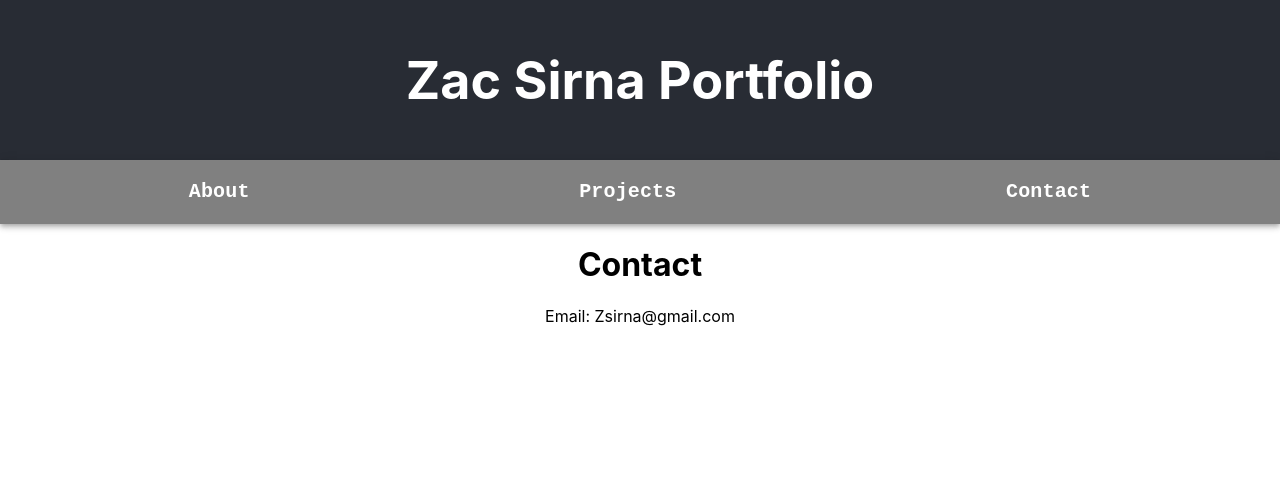
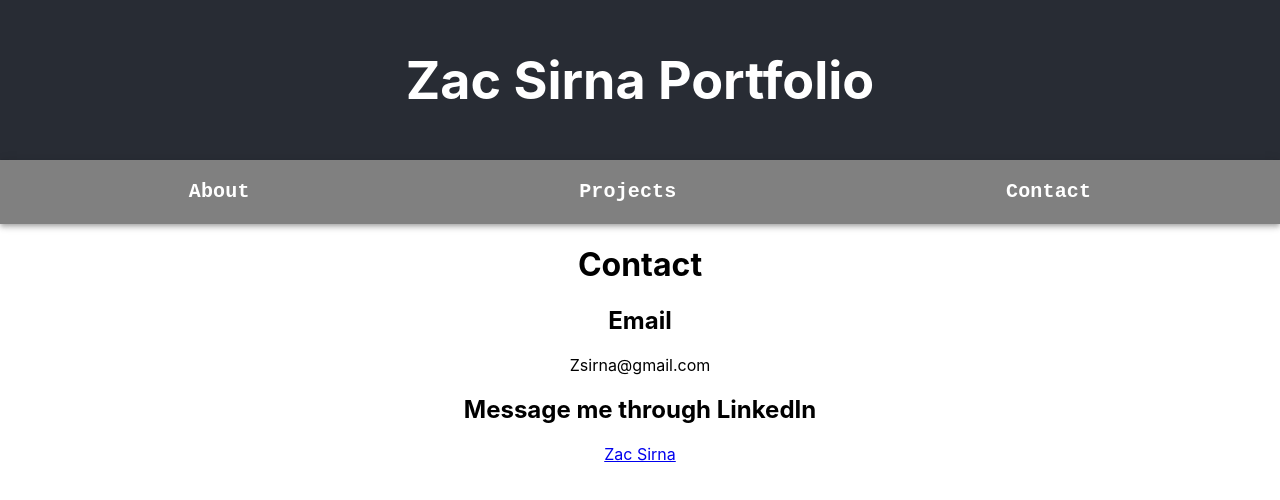
Before and after one commit to Zander618/MyPortfolio, a React (Create React App) app: page /contact in a window 1280 px wide. Shown: the top 500 px of the page. Built offline with nearby package versions, Linux system fonts and the light colour scheme.

Commit message:
updating contact page

```diff
--- a/src/Contact.js
+++ b/src/Contact.js
@@ -1,12 +1,23 @@
-import React from 'react'
+import React from "react";
 
 const Contact = () => {
   return (
     <div>
-    <h1>Contact</h1>
-    <p>Email: Zsirna@gmail.com</p>
-  </div>
-  )
-}
+      <h1>Contact</h1>
+      <h2>Email</h2>
+      <p>Zsirna@gmail.com</p>
+      <h2>Message me through LinkedIn</h2>
+      <div>
+        <a
+          href="https://www.linkedin.com/in/zachary-sirna/"
+          target="_blank"
+          rel="noreferrer"
+        >
+          Zac Sirna
+        </a>{" "}
+      </div>
+    </div>
+  );
+};
 
-export default Contact
+export default Contact;
```
